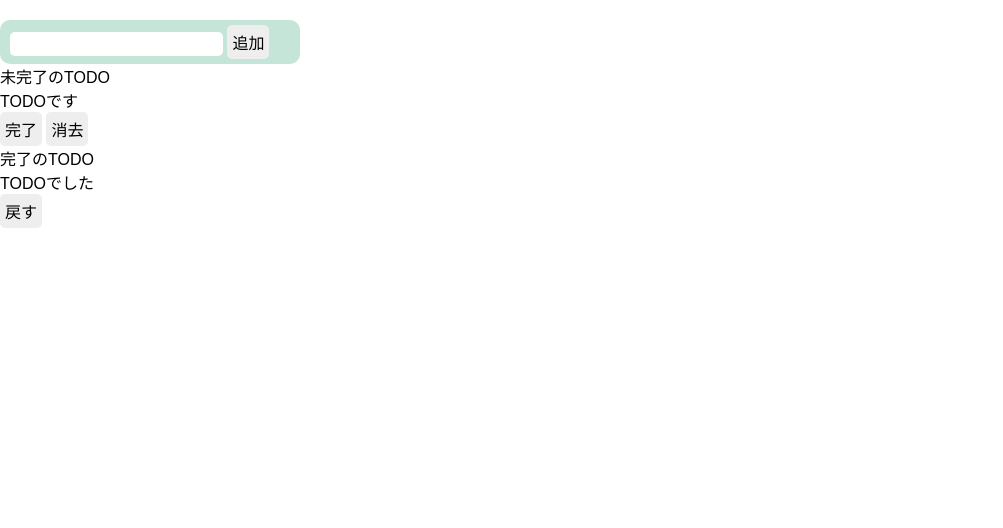
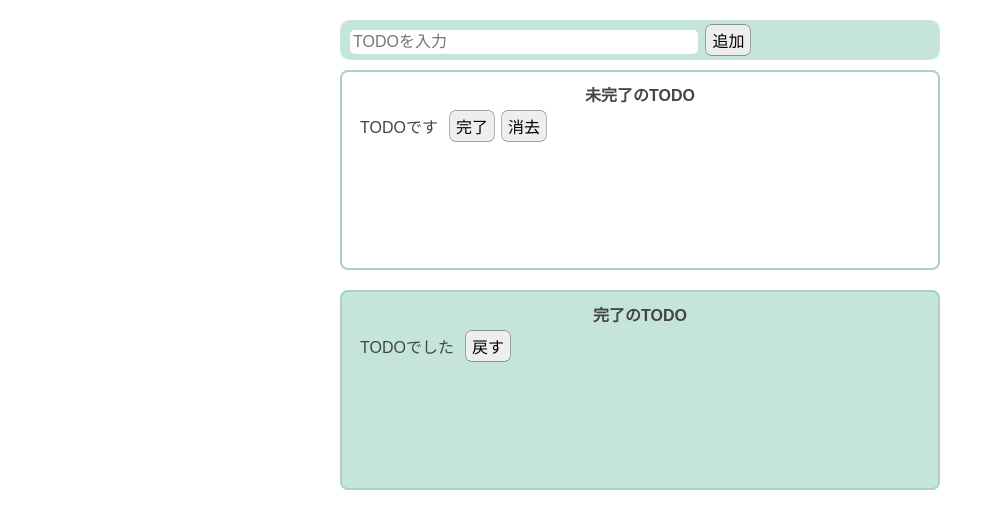
Before and after one commit to kidowaki/ToDoList_Js, a plain HTML site: page index.html in a window 1280 px wide. Shown: the whole page, without its empty margins (0-1003 px from the left). Drawn offline with Linux system fonts and the light colour scheme; some packages are replaced by stand-ins of ours.

Commit message:
CSS_complete

```diff
--- a/CSS/style.css
+++ b/CSS/style.css
@@ -4,6 +4,7 @@
   /* 1rem = 10px */
   font-size: 62.5%;
   --main-color: #c6e5d9;
+  --border-color: #aacfd0;
   --btn-color: #eee;
   --font-size-s: 1.4rem;
   --font-size-m: 1.6rem;
@@ -11,17 +12,21 @@
   --font-size-xl: 5.8rem;
   --flex-gap-colmn: 1rem;
   --flex-gap-row: 2rem;
+  --border-radius: 8px;
 }
 
 body {
   font-family: sans-serif;
   font-size: var(--font-size-m);
+  color: #444;
 }
 
 .main__wrapper {
   width: 100vw;
   height: 100%;
-
+  display: flex;
+  flex-direction: column;
+  align-items: center;
 }
 
 input {
@@ -31,9 +36,14 @@ input {
   font-size: var(--font-size-m);
 }
 
+#add-text {
+  width: 60%;
+}
+
 .input__area {
   background-color: var(--main-color);
-  max-width: 300px;
+  width: 70%;
+  max-width: 600px;
   margin-top: 20px;
   padding: 5px 10px 5px 10px;
   border-radius: 10px;
@@ -41,12 +51,53 @@ input {
 
 .btn {
   background-color: var(--btn-color);
-  padding: 5px;
+  padding: 3px 6px;
+  margin: 0 4px;
   border-radius: 5px;
+  box-shadow: 0 0 0 0.4px #444;
 }
 
 .btn:hover {
-  background-color: rgba(13, 154, 76, 0.805);
+  background-color: #79a8a9;
   color: #fff;
   cursor: pointer;
 }
+
+.in__comp-area {
+  border: solid 2px var(--border-color);
+  width: 70%;
+  max-width: 600px;
+  min-height: 200px;
+  margin: 10px 0;
+  padding: 10px;
+  border-radius: var(--border-radius);
+}
+
+.out__comp-area {
+  border: solid 2px var(--border-color);
+  background-color: var(--main-color);
+  width: 70%;
+  max-width: 600px;
+  min-height: 200px;
+  margin: 10px 0;
+  padding: 10px;
+  border-radius: var(--border-radius);
+}
+
+.title {
+  text-align: center;
+  font-weight: bold;
+}
+
+.list__row {
+  display: flex;
+  align-items: center;
+}
+
+.todo-item {
+  margin: 0.5em;
+}
+
+ul li {
+  list-style: none;
+}
--- a/index.html
+++ b/index.html
@@ -10,27 +10,27 @@
   <body>
     <div class="main__wrapper">
       <div class="input__area">
-        <input type="ToDoを入力" />
+        <input id="add-text" placeholder="TODOを入力" />
         <button class="btn">追加</button>
       </div>
-      <div>
-        <p>未完了のTODO</p>
+      <div class="in__comp-area">
+        <p class="title">未完了のTODO</p>
         <ul>
           <li>
-            <div>
-              <p>TODOです</p>
+            <div class="list__row">
+              <p class="todo-item">TODOです</p>
               <button class="btn">完了</button>
               <button class="btn">消去</button>
             </div>
           </li>
         </ul>
       </div>
-      <div>
-        <p>完了のTODO</p>
+      <div class="out__comp-area">
+        <p class="title">完了のTODO</p>
         <ul>
           <li>
-            <div>
-              <p>TODOでした</p>
+            <div class="list__row">
+              <p class="todo-item">TODOでした</p>
               <button class="btn">戻す</button>
             </div>
           </li>
```
